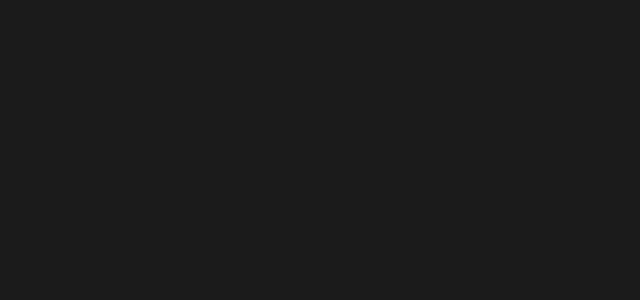
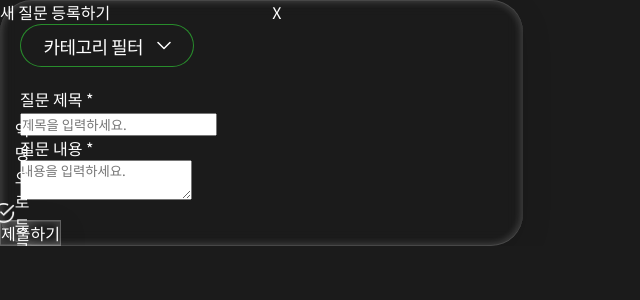
Before and after one commit to Ewhaian-WebEngineering/padlet, a React (Vite) app in the folder front/: page /askmodal in a window 1280 px wide. Before the commit this address had no page. Shown: the top 300 px of the page, without its empty margins (0-640 px from the left). Built offline with nearby package versions, Linux system fonts and the light colour scheme.

Commit message:
feat(#25):질문등록 모달 기본ui 레이아웃

```diff
--- a/front/src/App.jsx
+++ b/front/src/App.jsx
@@ -1,6 +1,7 @@
 import { BrowserRouter as Router, Routes, Route } from "react-router-dom";
 import QnaPage from "./pages/qnaPage/QnaPage";
 import EventPage from "./pages/eventPage/EventPage.jsx";
+import AskModal from "./components/common/AskModal.jsx";
 
 function App() {
   return (
@@ -9,6 +10,8 @@
         <Route path="/qna" element={<QnaPage />} />
 
         <Route path="/event-info" element={<EventPage />} />
+
+        <Route path="/askmodal" element={<AskModal />} />
       </Routes>
     </Router>
   );
--- /dev/null
+++ b/front/src/components/common/AskModal.jsx
@@ -0,0 +1,62 @@
+import React from "react";
+import * as S from "./AskModal.style";
+import CategoryFilter from "./CategoryFilter";
+import SubmitButton from "./SubmitButton";
+import RegisterAnoButton from "./RegisterAnoButton";
+function AskModal() {
+  return (
+    <div>
+      {/* format 구상
+
+0. ModalContainer
+:pc(버전: 523*612) radius:32px,
+모바일: 327*431, radius:40px
+
+
+
+1. AskHeader : 새질문 등록하기, x버튼
+
+1.5.AskContent: 2,3,4,홀드
+2. 카테고리선택 바
+3. AskTitleContainer
+    (질문제목, input칸)
+4. AskcontentContainer
+    (질문내용, input칸)
+5. ButtonGroup : 버튼들[익명으로 등록하기, 제출하기] */}
+
+      <S.ModalContainer>
+        {/* Header */}
+        <S.AskHeader>
+          <p>새 질문 등록하기</p>
+          <S.XLogo>X</S.XLogo>
+        </S.AskHeader>
+
+        {/* main 부분 */}
+        <S.AskContent>
+          {/* 카테고리 선택 */}
+          <S.CategotyFilterStyle>
+            <CategoryFilter />
+          </S.CategotyFilterStyle>
+          {/* 제목 */}
+          <S.AskTitleContainer>
+            <p className="title">질문 제목 *</p>
+            <input type="text" placeholder="제목을 입력하세요." />
+          </S.AskTitleContainer>
+          {/* 내용 */}
+          <S.AskContentContainer>
+            <p className="content">질문 내용 *</p>
+            <textarea placeholder="내용을 입력하세요." />
+          </S.AskContentContainer>
+        </S.AskContent>
+
+        {/* 버튼 그룹 */}
+        <S.ButtonGroup>
+          <RegisterAnoButton />
+          <SubmitButton />
+        </S.ButtonGroup>
+      </S.ModalContainer>
+    </div>
+  );
+}
+
+export default AskModal;
--- /dev/null
+++ b/front/src/components/common/AskModal.style.js
@@ -0,0 +1,127 @@
+import styled from "styled-components";
+
+export const ModalContainer = styled.div`
+  max-width: 32.6875rem;
+  max-height: 38.255rem;
+  border-radius: 32px;
+
+  display: flex;
+  flex-direction: column;
+  justify-content: start;
+
+  background-color:#FFFFFF
+
+  border: 1px solid rgba(255, 255, 255, 0.3);
+  backdrop-filter: blur(8px);
+  -webkit-backdrop-filter: blur(8px);
+  box-shadow: 0 8px 32px rgba(0, 0, 0, 0.1),
+    inset 0 1px 0 rgba(255, 255, 255, 0.1),
+    inset 0 -1px 0 rgba(255, 255, 255, 0.1),
+    inset 0 0 6px 3px rgba(255, 255, 255, 0.15);
+
+  @media (max-width: ${({ theme }) => theme.breakpoints.mobile}) {
+    width: 20.4375rem;
+    max-height: 26.9375rem;
+    border-radius: 20px;
+    padding-bottom:20px;
+    flex: start;
+    background-color:rgba(255,255,255,0.2);
+    margin: 188px auto;        /*(top에서 188)*/
+
+
+
+
+
+  }
+`;
+
+export const AskHeader = styled.div`
+  display: flex;
+  flex-direction: row;
+  gap: 10.125rem;
+
+  @media (max-width: ${({ theme }) => theme.breakpoints.mobile}) {
+    margin-top: 20px;
+    margin-bottom: 20px;
+    margin-left: 20px;
+  }
+`;
+export const XLogo = styled.div``;
+
+export const AskContent = styled.div`
+  display: flex;
+  flex-direction: column;
+  align-items: start;
+  margin-left: 20px;
+  //margin-bottom: 20px;
+`;
+export const CategotyFilterStyle = styled.div`
+  margin-bottom: 20px;
+`;
+export const AskTitleContainer = styled.div`
+  @media (max-width: ${({ theme }) => theme.breakpoints.mobile}) {
+    margin-bottom: 15px;
+    p {
+      margin-bottom: 10px;
+      font-size: 0.8125rem;
+      font-weight: 500px;
+    }
+
+    input {
+      width: 287px;
+      height: 35px;
+      border-radius: 10px;
+
+      border: none;
+      outline: none;
+      background-color: rgba(255, 255, 255, 0.1);
+      font-size: 0.75rem;
+      font-weight: 400;
+
+      &::placeholder {
+        padding-left: 10px;
+        color: rgba(255, 255, 255, 0.5);
+        font-weight: 400;
+      }
+    }
+  }
+`;
+export const AskContentContainer = styled.div`
+  @media (max-width: ${({ theme }) => theme.breakpoints.mobile}) {
+    margin-bottom: 15px;
+    p {
+      margin-bottom: 10px;
+      font-size: 0.8125rem;
+      font-weight: 500px;
+    }
+    textarea {
+      width: 287px;
+      height: 144px;
+      border-radius: 10px;
+
+      border: none;
+      outline: none;
+      background-color: rgba(255, 255, 255, 0.1);
+      font-size: 0.75rem;
+      font-weight: 400;
+
+      &::placeholder {
+        padding-left: 10px;
+        padding-top: 9px;
+        color: rgba(255, 255, 255, 0.5);
+        font-weight: 400;
+      }
+    }
+  }
+`;
+export const ButtonGroup = styled.div`
+  @media (max-width: ${({ theme }) => theme.breakpoints.mobile}) {
+    margin-left: 20px;
+    display: flex;
+    flex-direction: start;
+    align-items: center;
+    margin-left: 20px;
+    margin-bottom: 20px;
+    gap: 82px;
+  }
+`;
--- /dev/null
+++ b/front/src/components/common/RegisterAnoButton.jsx
@@ -0,0 +1,14 @@
+import React from "react";
+import * as S from "./RegisterAnoButton.style";
+import check from "../../assets/common/check.svg";
+
+function RegisterAnoButton() {
+  return (
+    <S.RegButtonContainer>
+      <S.Logo src={check} />
+      <p>익명으로 등록하기</p>
+    </S.RegButtonContainer>
+  );
+}
+
+export default RegisterAnoButton;
--- /dev/null
+++ b/front/src/components/common/RegisterAnoButton.style.js
@@ -0,0 +1,26 @@
+import styled from "styled-components";
+
+export const RegButtonContainer = styled.div`
+  width: 22px;
+  height: 15px;
+  display: flex;
+  justify-content: center;
+  align-items: center;
+
+  @media (max-width: ${({ theme }) => theme.breakpoints.mobile}) {
+    width: 137px;
+    height: 32px;
+    border-radius: 1598px;
+
+    font-size: 0.75rem;
+    font-weight: 400;
+
+    border: 1px solid rgba(55, 255, 62, 0.6);
+
+    padding: 79x 16px 7px 12px;
+  }
+`;
+export const Logo = styled.img`
+  width: 22.4px;
+  height: 22.4px;
+`;
--- /dev/null
+++ b/front/src/components/common/SubmitButton.jsx
@@ -0,0 +1,12 @@
+import React from "react";
+import * as S from "./SubmitButton.style";
+
+function SubmitButton() {
+  return (
+    <S.ButtonContainer>
+      <p>제출하기</p>
+    </S.ButtonContainer>
+  );
+}
+
+export default SubmitButton;
--- /dev/null
+++ b/front/src/components/common/SubmitButton.style.js
@@ -0,0 +1,51 @@
+import styled from "styled-components";
+
+/*
+
+디자인-pc
+107.4*46.4
+radius: 12.8
+padding: 9.6 ,19.2 ,9.6, 19.2
+font: 19.2
+weight: 600
+
+
+디자인-모바일
+68*29
+radius:8px
+padding:6px 12px 6px 12px
+gap: 10px
+color: #FFFFFF 15%
+font:12
+weight:600
+글라스모피즘 이펙트
+border:none, outline:none
+
+*/
+export const ButtonContainer = styled.div`
+  display: inline-flex;
+  justify-content: center;
+  align-items: center;
+
+  border: 1px solid rgba(255, 255, 255, 0.3);
+  backdrop-filter: blur(8px);
+  -webkit-backdrop-filter: blur(8px);
+  box-shadow: 0 8px 32px rgba(0, 0, 0, 0.1),
+    inset 0 1px 0 rgba(255, 255, 255, 0.1),
+    inset 0 -1px 0 rgba(255, 255, 255, 0.1),
+    inset 0 0 6px 3px rgba(255, 255, 255, 0.15);
+
+  @media (max-width: ${({ theme }) => theme.breakpoints.mobile}) {
+    max-width: 68px;
+    max-height: 29px;
+    border-radius: 8px;
+
+    padding: 6px 12px;
+
+    p {
+      font-size: 0.75rem;
+      font-weight: 600;
+      color: #37ff3e;
+    }
+  }
+`;
```
Also changed, not shown: front/src/assets/common/check.svg (added).
